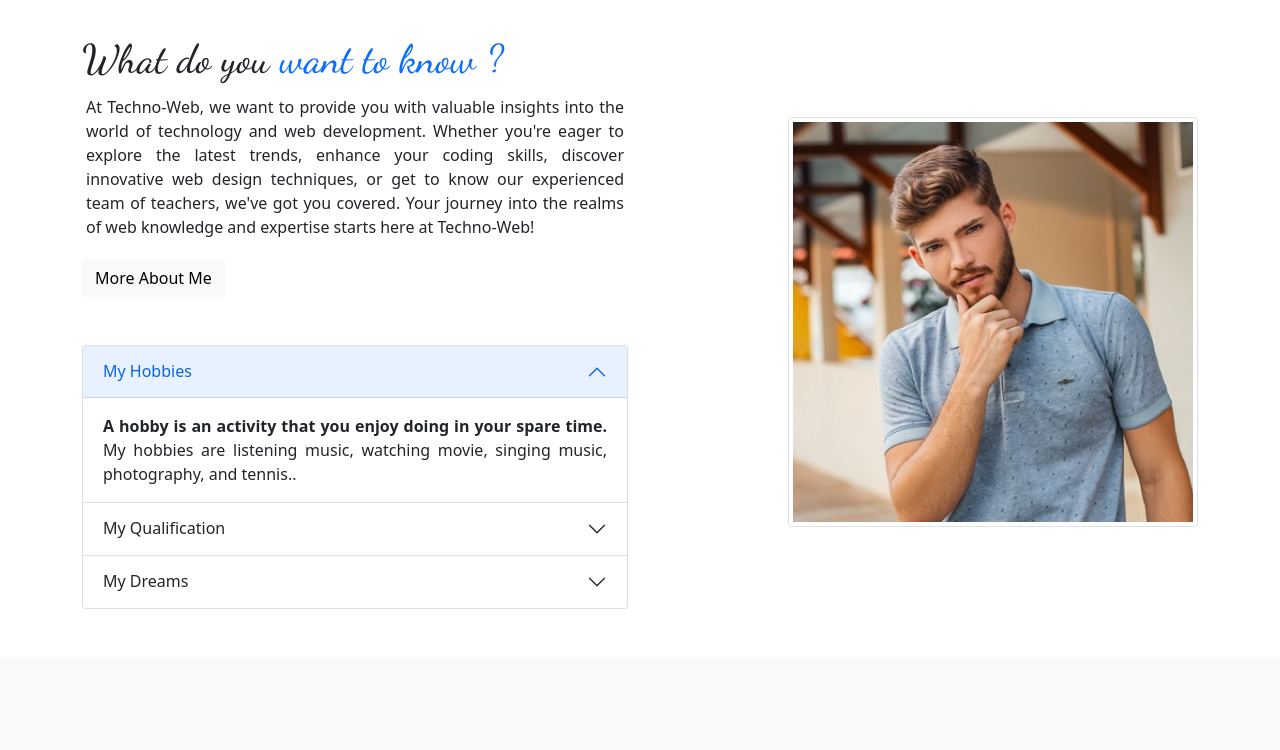
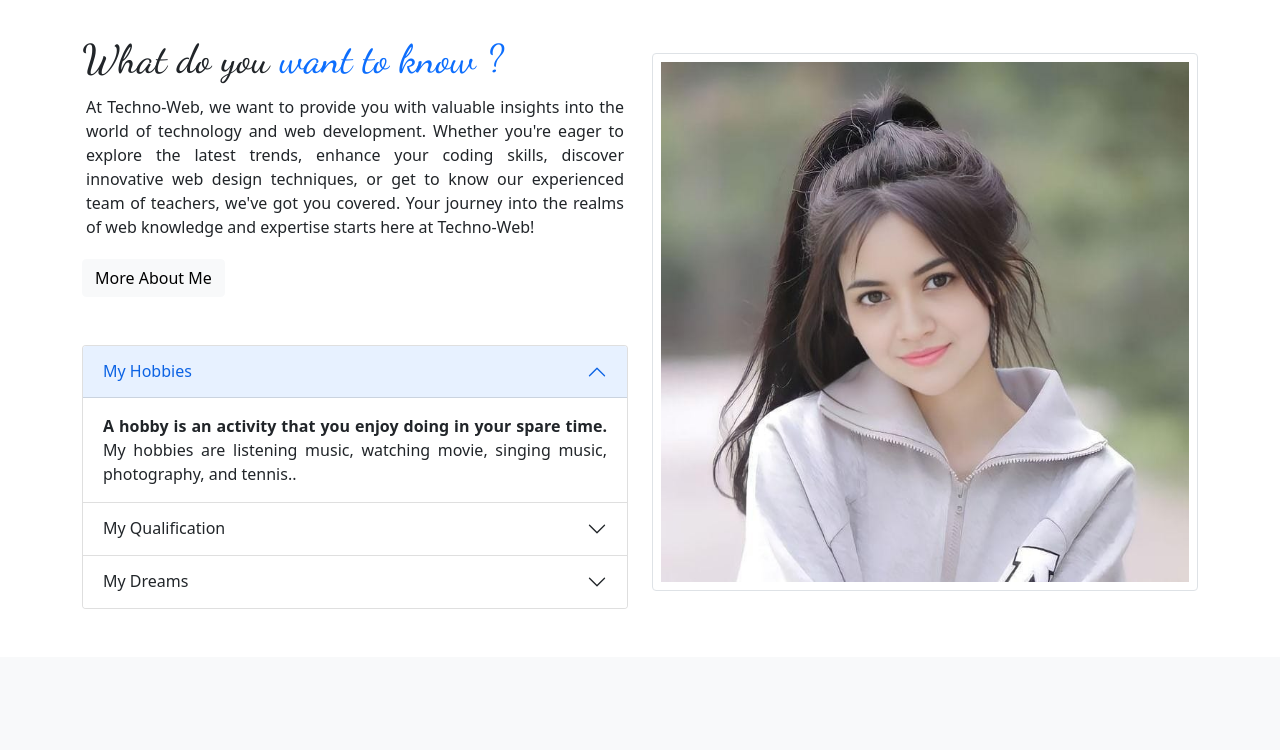
Before and after one commit to madhuripawar24/techno-web, a plain HTML site: page index.html in a window 1280 px wide. Shown: the part 678-1428 px from the top of the page. Drawn offline with nearby package versions, Linux system fonts and the light colour scheme; a small style sheet from the web is missing.

Commit message:
added image

```diff
--- a/index.html
+++ b/index.html
@@ -213,7 +213,7 @@
 
         </div>
         <div class="col-sm-1 col-md-6 col-lg-6 col-12 m-auto text-end" data-aos="fade-up-right" data-aos-offset="200">
-          <img src="b5img/s4.jpg" class="img-fluid img-thumbnail -2">
+          <img src="b5img/s10.jpg" class="img-fluid img-thumbnail -2 p-2">
         </div>
 
       </div>
```
Also changed, not shown: b5img/s10.jpg (added), b5img/s7.jpg (added), b5img/s9.jpg (added).
